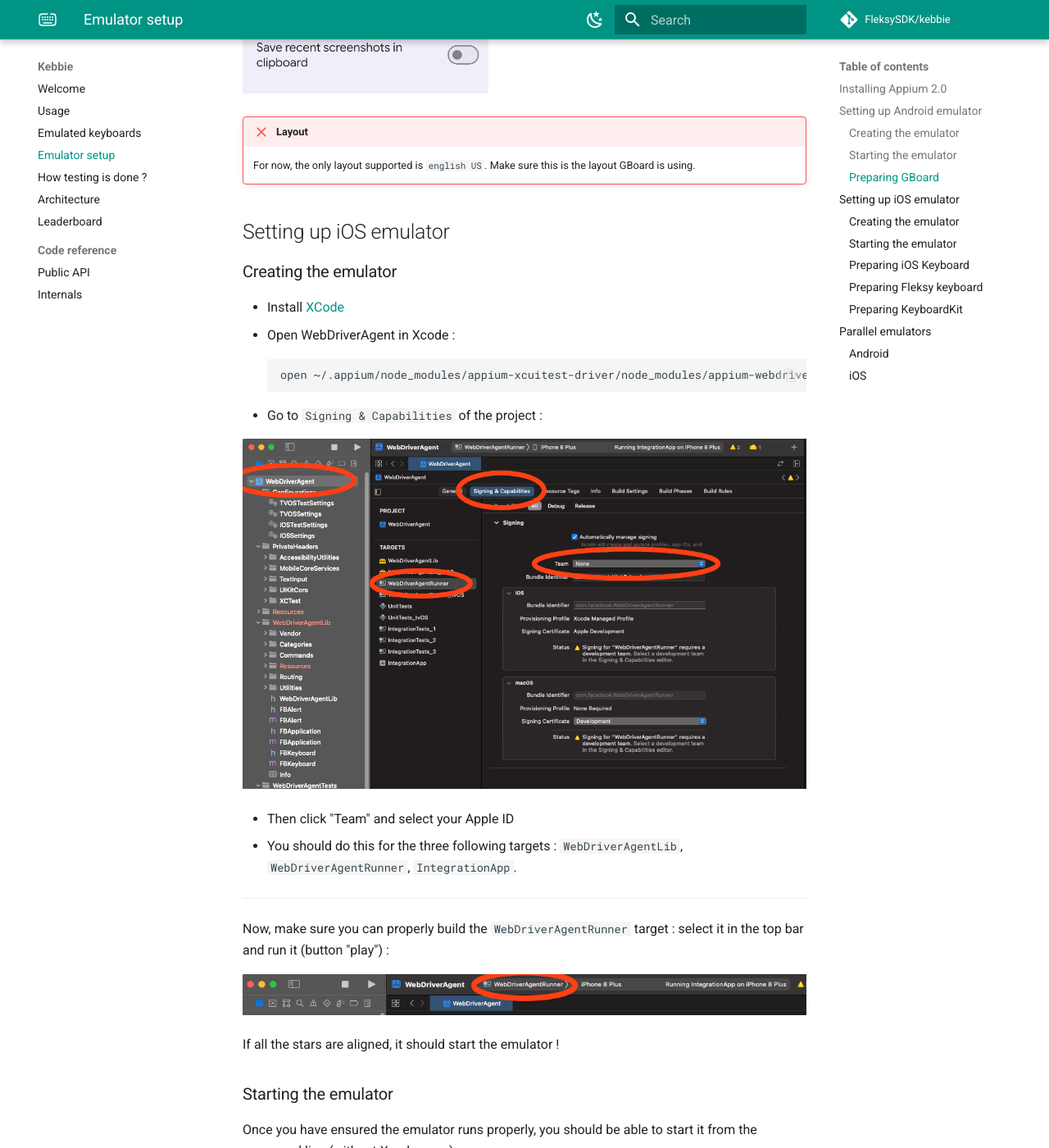
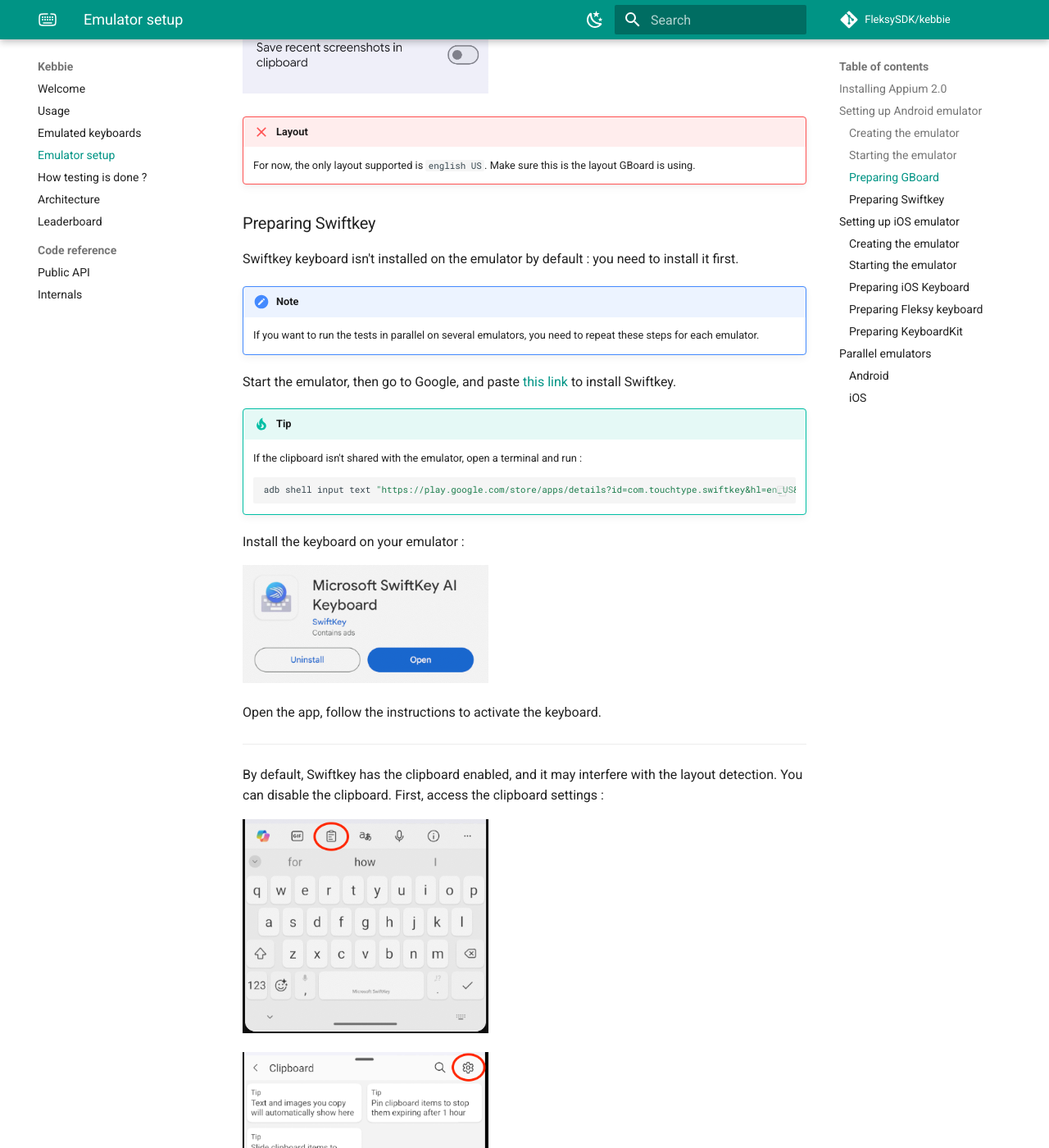
Before and after one commit to FleksySDK/kebbie, an MkDocs documentation site: the page built from docs/emu_setup.md, in a window 1280 px wide and 1400 px high, scrolled down 2807 px. Shown: the whole window at 82% size. Built offline with MkDocs 1.6.1 and Material for MkDocs 9.7.7, drawn with Linux system fonts in a browser that asks for light colours; comment, search, counter and statistics services are not loaded; the version menu is left out; some of the changed text lies outside the part shown.

Commit message:
📝 Add documentation on how to setup swiftkey

````diff
--- a/docs/emu_setup.md
+++ b/docs/emu_setup.md
@@ -102,6 +102,40 @@
 
 !!! failure "Layout"
     For now, the only layout supported is `english US`. Make sure this is the layout GBoard is using.
+
+### Preparing Swiftkey
+
+Swiftkey keyboard isn't installed on the emulator by default : you need to install it first.
+
+!!! note
+    If you want to run the tests in parallel on several emulators, you need to repeat these steps for each emulator.
+
+Start the emulator, then go to Google, and paste [this link](https://play.google.com/store/apps/details?id=com.touchtype.swiftkey&hl=en_US&gl=US) to install Swiftkey.
+
+!!! tip
+    If the clipboard isn't shared with the emulator, open a terminal and run :
+
+    ```bash
+    adb shell input text "https://play.google.com/store/apps/details?id=com.touchtype.swiftkey&hl=en_US&gl=US"
+    ```
+
+Install the keyboard on your emulator :
+
+![](assets/swiftkey_setup_1.png){ width="300" }
+
+Open the app, follow the instructions to activate the keyboard.
+
+---
+
+By default, Swiftkey has the clipboard enabled, and it may interfere with the layout detection. You can disable the clipboard. First, access the clipboard settings :
+
+![](assets/swiftkey_setup_2.png){ width="300" }
+
+![](assets/swiftkey_setup_3.png){ width="300" }
+
+And disable the clipboard suggestions :
+
+![](assets/swiftkey_setup_4.png){ width="300" }
 
 ## Setting up iOS emulator
 
````
Also changed, not shown: docs/assets/swiftkey_setup_1.png (added), docs/assets/swiftkey_setup_2.png (added), docs/assets/swiftkey_setup_3.png (added), docs/assets/swiftkey_setup_4.png (added).
